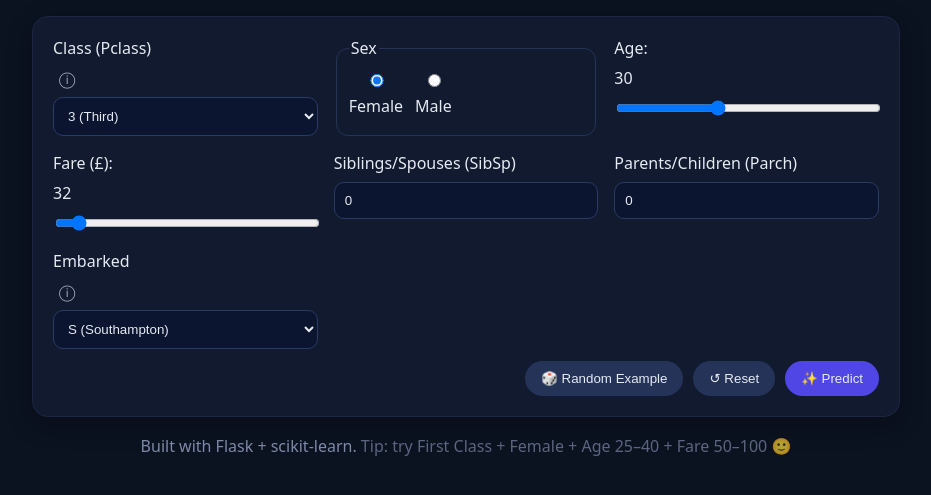
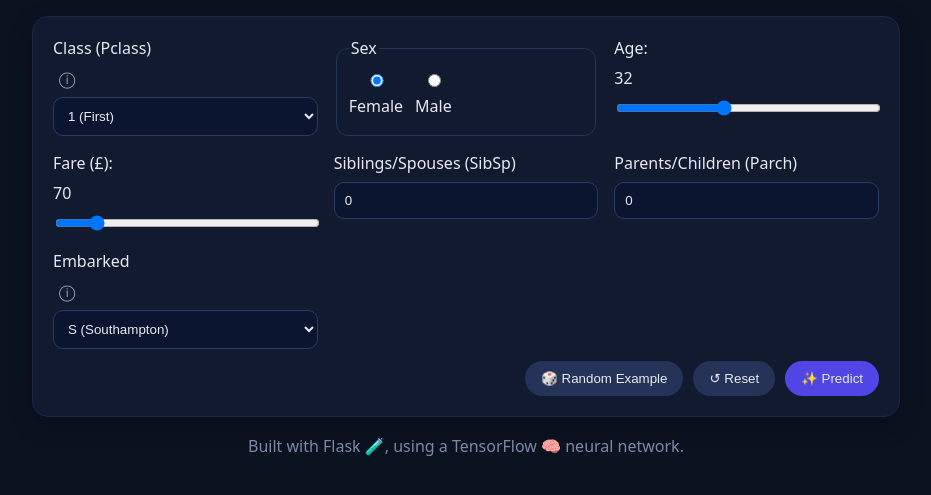
Before and after one commit to najiahyahya/titanic_app, a Flask app: page / in a window 1280 px wide. Shown: the part 135-630 px from the top of the page, without its empty margins (174-1105 px from the left). Run offline with Flask 3, Linux system fonts and the light colour scheme.

Commit message:
Updated index.html and app.py

```diff
--- a/app.py
+++ b/app.py
@@ -2,6 +2,8 @@
 import joblib
 import numpy as np
 import os
+import os
+os.environ["TF_ENABLE_ONEDNN_OPTS"] = "0"
 import pandas as pd
 import tensorflow as tf
 
@@ -31,7 +33,7 @@
 
     try:
         row = {
-            "Pclass": int(data.get("Pclass", 3)),
+            "Pclass": int(data.get("Pclass", 1)),
             "Sex": str(data.get("Sex", "female")).lower(),
             "Age": float(data.get("Age")) if data.get("Age") else np.nan,
             "SibSp": int(data.get("SibSp", 0)),
--- a/templates/index.html
+++ b/templates/index.html
@@ -23,9 +23,9 @@
             Class (Pclass)
             <span class="hint" title="1 = 1st class (luxury), 2 = 2nd class, 3 = 3rd class">ⓘ</span>
             <select id="Pclass" name="Pclass" required>
-              <option value="1">1 (First)</option>
+              <option value="1" selected>1 (First)</option>
               <option value="2">2 (Second)</option>
-              <option value="3" selected>3 (Third)</option>
+              <option value="3">3 (Third)</option>
             </select>
           </label>
 
@@ -38,13 +38,13 @@
           </fieldset>
 
           <label>
-            Age: <span id="ageValue">30</span>
-            <input type="range" id="Age" name="Age" min="0" max="80" step="1" value="30" />
+            Age: <span id="ageValue">32</span>
+            <input type="range" id="Age" name="Age" min="0" max="80" step="1" value="32" />
           </label>
 
           <label>
-            Fare (£): <span id="fareValue">32</span>
-            <input type="range" id="Fare" name="Fare" min="0" max="520" step="1" value="32" />
+            Fare (£): <span id="fareValue">70</span>
+            <input type="range" id="Fare" name="Fare" min="0" max="520" step="1" value="70" />
           </label>
 
           <label>
@@ -87,8 +87,7 @@
 
     <footer>
       <p>
-        Built with Flask + scikit‑learn.
-        <span class="muted">Tip: try First Class + Female + Age 25–40 + Fare 50–100 🙂</span>
+        Built with Flask 🧪, using a TensorFlow 🧠 neural network.
       </p>
     </footer>
   </main>
```
